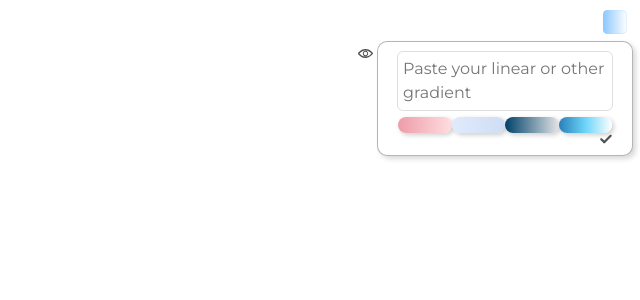
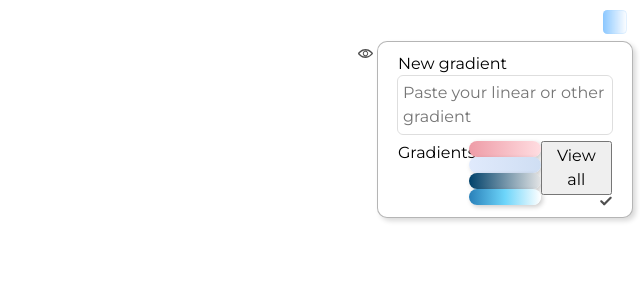
Before and after one commit to westbanana/todo-list-v2, a React (Vite) app: page / in a window 1280 px wide. Both pictures are taken after a click on the icon 1255 px from the left and 22 px from the top of the page. Shown: the top 300 px of the page, without its empty margins (640-1280 px from the left). Built offline with nearby package versions, Linux system fonts and the light colour scheme.

Commit message:
Update ChangeColorMenu
Add gradients variants
Fix functioanl

```diff
--- a/src/components/ChangeColorMenu/index.jsx
+++ b/src/components/ChangeColorMenu/index.jsx
@@ -3,18 +3,40 @@ import styles from './style.module.scss';
 import {ReactComponent as ColorPalette} from '../../assets/color-palette.svg';
 import {ReactComponent as PreviewIcon} from '../../assets/preview.svg';
 import {ReactComponent as AcceptIcon} from '../../assets/accept.svg';
-import gradients from '../../assets/gradients.json'
 
 const ChangeColorMenu = (props) => {
   const {
     initialValue,
     callback
   } = props
-  const firstValue = initialValue
+  console.log(initialValue);
   const [isOpened, setIsOpened] = useState(false);
   const [textAreaValue, setTextAreaValue] = useState(initialValue);
   const refColorPaletteBlock = useRef(null);
-  const refTextarea = useRef(null);
+  const refGradientList = useRef(null);
+  const [viewAll, setViewAll] = useState(false);
+  const [gradients, setGradients] = useState([
+    {
+      id: 1,
+      name: "Piggy Pink",
+      gradient:"linear-gradient(to right, #ee9ca7, #ffdde1)"
+    },
+    {
+      id: 2,
+      name: "Color Of Sky",
+      gradient:"linear-gradient(to right, #e0eafc, #cfdef3)"
+    },
+    {
+      id: 3,
+      name: "Blu",
+      gradient:"linear-gradient(to right, #00416a, #e4e5e6)"
+    },
+    {
+      id: 4,
+      name: "Cool Sky",
+      gradient:"linear-gradient(to right, #2980b9, #6dd5fa, #ffffff)"
+    }
+  ])
   const onClickHandler = (e) => {
     setIsOpened(true);
   };
@@ -25,11 +47,9 @@ const ChangeColorMenu = (props) => {
     }
   };
 
-
   useEffect(() => {
     const body = document.querySelector('body');
     const colorPaletteBlock = refColorPaletteBlock?.current;
-    const textarea = refTextarea?.current;
     if (isOpened) {
       body.style.pointerEvents = 'none';
       colorPaletteBlock.style.pointerEvents = 'all';
@@ -55,28 +75,46 @@ const ChangeColorMenu = (props) => {
     setIsOpened(false);
   }
 
-  const mouseEnterHandler = () => {
-    callback(textAreaValue);
+  const mouseEnterHandler = (gradient) => {
+    const mainBackground = document.querySelector('#mainBackgroundId');
+    if (gradient) {
+      mainBackground.style.transition = 'background 0.3s'
+      mainBackground.style.background = gradient
+    } else {
+      mainBackground.style.transition = 'background 0.3s'
+      mainBackground.style.background = textAreaValue.length ? textAreaValue : initialValue
     }
-  const mouseEnterVariantHandler = (variant) => {
-    callback(variant);
   }
+
   const mouseLeaveHandler = () => {
-    callback(localStorage.getItem('backgroundColor'))
+    const mainBackground = document.querySelector('#mainBackgroundId');
+    mainBackground.style.background = initialValue
   }
-  const mouseLeaveVariantHandler = () => {
-    callback(localStorage.getItem('backgroundColor'))
-  }
+
   const onClickVariantsHanlder = (variant) => {
     setTextAreaValue(variant)
   }
+  const viewAllClickHanlder = () => {
+    setViewAll(prev => !prev)
+  };
+  // useEffect(() => {
+  //   if (refGradientList.current) {
+  //     if (viewAll) {
+  //       refGradientList.current.style.height = '100%'
+  //       // refGradientList.current.style.overflow = 'auto'
+  //     } else {
+  //       refGradientList.current.style.height = ''
+  //       // refGradientList.current.style.overflow = 'hidden'
+  //     }
+  //   }
+  // }, [viewAll])
   return (
     <div
       ref={refColorPaletteBlock}
       className={styles.main}
     >
       <div
-        title={'change background gradient'}
+        title={'Change background gradient'}
       >
         <ColorPalette
           role="presentation"
@@ -89,22 +127,41 @@ const ChangeColorMenu = (props) => {
       </div>
       {isOpened && (
       <div className={styles.colorInputBlock}>
+        <div className={styles.textAreaBlock}>
+          <span>New gradient</span>
           <textarea
             placeholder="Paste your linear or other gradient"
-            ref={refTextarea}
             onChange={onChangeHandler}
             value={textAreaValue}
           />
+          <div
+            className={styles.previewIconBlock}
+            title={
+              textAreaValue.length
+              ? 'Gradient preview'
+              : 'Field "New gradient"  is empty'
+            }
+          >
             <PreviewIcon
               className={styles.previewIcon}
-            onMouseEnter={mouseEnterHandler}
-            onMouseLeave={mouseLeaveHandler}
+              onMouseEnter={() => mouseEnterHandler()}
+              onMouseLeave={() => mouseLeaveHandler()}
             />
+          </div>
+        </div>
         <div className={styles.gradientVariantsBlock}>
+          <span>Gradients</span>
+          <div
+            className={styles.gradientsList}
+            ref={refGradientList}
+            style={{
+              height: viewAll ? '100%' : '28px'
+            }}
+          >
             {gradients.map(({id, name, gradient}) => (
               <div
-                onMouseEnter={() => mouseEnterVariantHandler(gradient)}
-                onMouseLeave={mouseLeaveVariantHandler}
+                onMouseEnter={() => mouseEnterHandler(gradient)}
+                onMouseLeave={mouseLeaveHandler}
                 onClick={() => onClickVariantsHanlder(gradient)}
                 className={styles.gradientVariant}
                 title={name}
@@ -114,6 +171,15 @@ const ChangeColorMenu = (props) => {
                 }}
               />
             ))}
+          </div>
+          <div className={styles.viewAllBlock}>
+            <button
+              className={styles.viewAllButton}
+              onClick={viewAllClickHanlder}
+            >
+              {viewAll ? 'Hide all' : 'View all'}
+            </button>
+          </div>
         </div>
         <div
           className={styles.acceptIconBlock}
```
Lines whose indentation alone changed are shown as unchanged.
